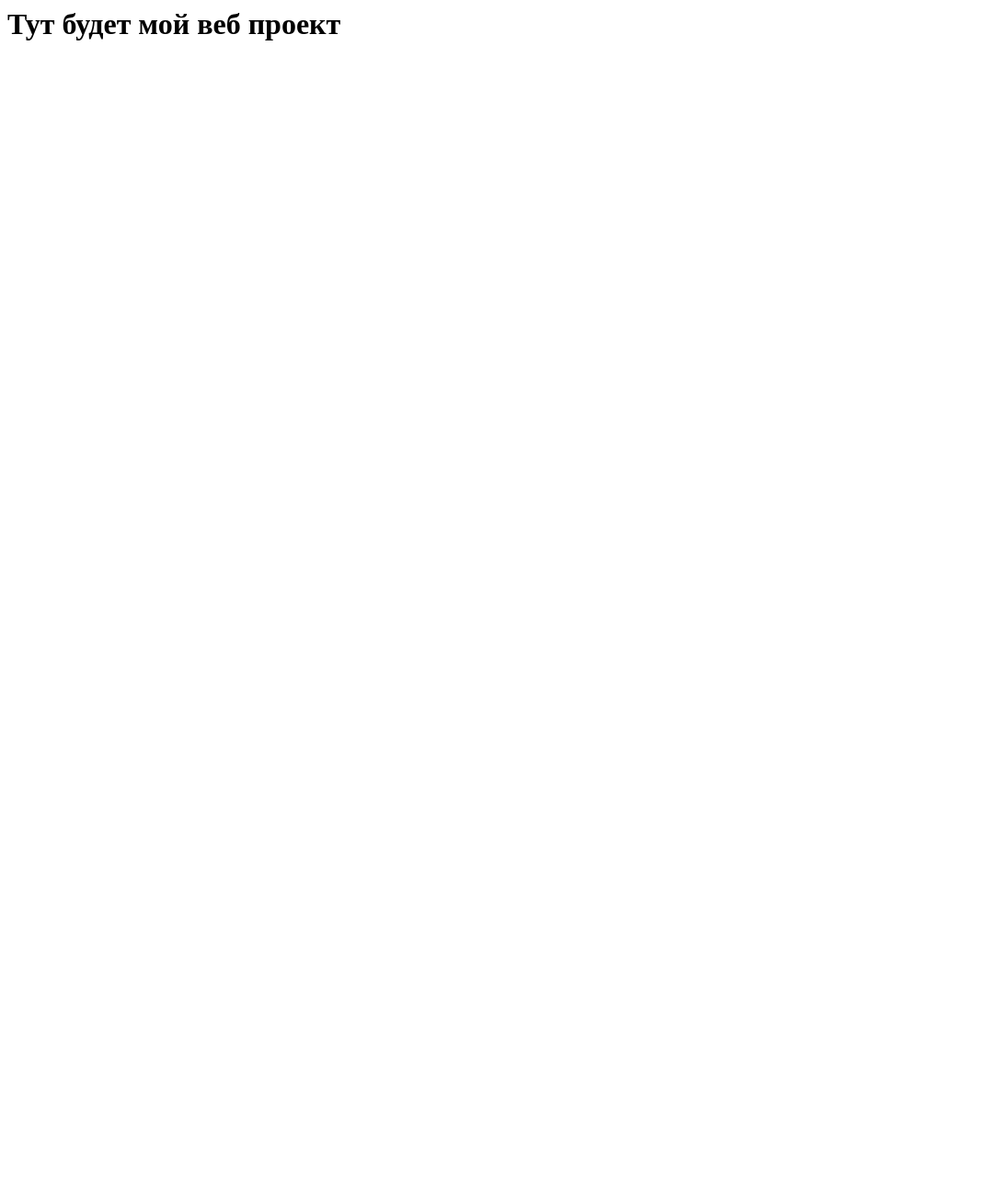
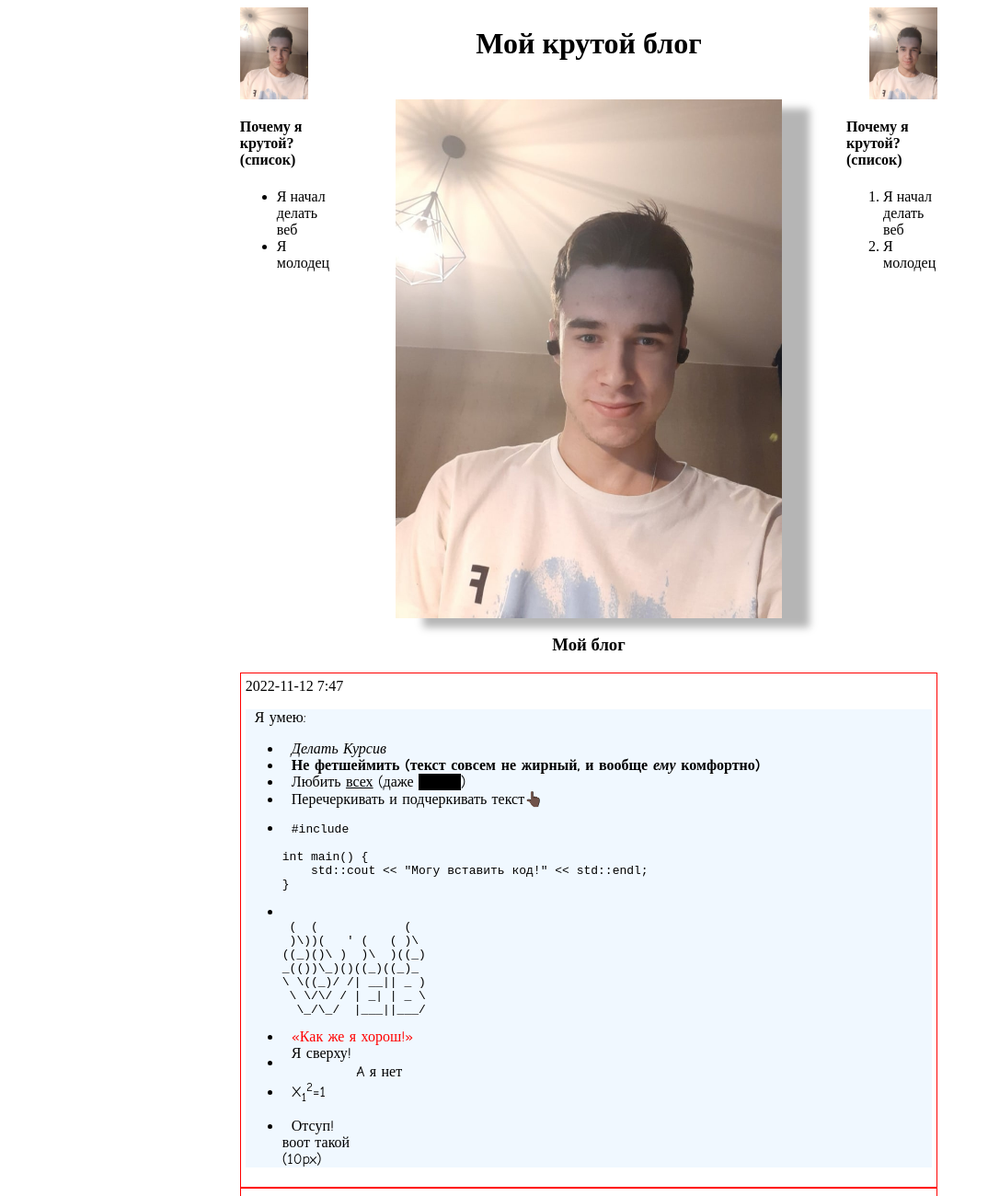
Before and after one commit to qbic2002/WebRepo, a plain HTML site: page index.html in a window 1280 px wide. Shown: the top 1300 px of the page at 92% size, without its empty margins (0-1074 px from the left). Before the commit the page ends 800 px from the top, so only its background shows below. Drawn offline with Linux system fonts and the light colour scheme.

Commit message:
feat: lab1 and lab2 feat: readme.md

```diff
--- a/index.html
+++ b/index.html
@@ -1,8 +1,96 @@
-<html>
-  <head>
-  <title>Мой проект</title>
-  </head>
-  <body>
-    <h1>Тут будет мой веб проект</h1>
-  </body>
+<!DOCTYPE html>
+<html lang="ru">
+<head>
+    <meta charset="UTF-8">
+    <meta name="description" content="My live blog">
+    <meta name="author" content="Max Golovin">
+    <link href="styles/style.css" rel="stylesheet">
+    <title>Мой проект</title>
+</head>
+<body>
+<header>
+    <div id="header_div">
+        <div class="inline_div" id="left_img_div"><img class="header_img" src="images/me.jpg" alt="я"></div>
+        <div class="inline_div" id="header"><h1>Мой крутой блог</h1></div>
+        <div class="inline_div" id="right_img_div"><img class="header_img" src="images/me.jpg" alt="я"></div>
+    </div>
+</header>
+<main>
+    <div id="main_div">
+        <div class="inline_div" id="left_cool">
+            <h4>Почему я крутой?<br>(список)</h4>
+            <ul>
+                <li>Я начал делать веб</li>
+                <li>Я молодец</li>
+            </ul>
+        </div>
+        <div class="inline_div" id="main_img_div">
+            <img id="main_img" src="images/me.jpg" alt="Я">
+        </div>
+        <div class="inline_div" id="right_cool">
+            <h4>Почему я крутой?<br>(список)</h4>
+            <ol>
+                <li>Я начал делать веб</li>
+                <li>Я молодец</li>
+            </ol>
+        </div>
+    </div>
+    <section>
+        <div id="my_blog">
+            <h3>Мой блог</h3>
+        </div>
+        <div class="blog_post">
+            <time datetime="2022-11-12 7:47">2022-11-12 7:47</time>
+            <div class="blog_content">
+                <p>Я умею:</p>
+                <ul>
+                    <li><i>Делать Курсив</i></li>
+                    <li><strong>Не фетшеймить (текст совсем не жирный, и вообще <em>ему</em> комфортно)</strong>
+                    </li>
+                    <li>Любить
+                        <ins>всех</ins>
+                        (даже <span id="black_text"><del>негров</del></span>)
+                    </li>
+                    <li>Перечеркивать и подчеркивать текст&#128070;&#127999;</li>
+                    <li><pre><code>#include <iostream>
+
+int main() {
+    std::cout << "Могу вставить код!" << std::endl;
+}</code></pre>
+                    </li>
+                    <li><pre>
+
+ (  (            (
+ )\))(   ' (   ( )\
+((_)()\ )  )\  )((_)
+_(())\_)()((_)((_)_
+\ \((_)/ /| __|| _ )
+ \ \/\/ / | _| | _ \
+  \_/\_/  |___||___/
+</pre>
+                    </li>
+                    <li><q style="color: red">Как же я хорош!</q></li>
+                    <li><span style="vertical-align: 10px">Я сверху!</span><span
+                            style="vertical-align: -10px"> A я нет</span></li>
+                    <li>X<sub>1</sub><sup>2</sup>=1</li>
+                    <li><p>Отсуп!<br>воот такой<br>(10px)</p></li>
+                </ul>
+            </div>
+        </div>
+        <div class="blog_post">
+            <time datetime="2022-11-11 1:34">2022-11-11 1:34</time>
+            <div class="blog_content"><p>Я устал</p></div>
+        </div>
+        <div class="blog_post">
+            <time datetime="2022-11-11 0:50">2022-11-11 0:50</time>
+            <div class="blog_content"><p>Я вспомнил, что надо делать веб</p></div>
+        </div>
+    </section>
+</main>
+<footer>
+    <div class="footer_div">
+        <p>tg: <a href="https://t.me/qbic0">@qbic0</a></p>
+    </div>
+</footer>
+</body>
 </html>
--- /dev/null
+++ b/styles/style.css
@@ -0,0 +1,73 @@
+.header_img{
+    height: inherit;
+    width: inherit;
+}
+
+#header_div{
+    height: 100px;
+    display: flex;
+    flex-direction: row;
+    justify-content: space-between;
+}
+.inline_div{
+    height: inherit;
+    width: inherit;
+}
+#left_img_div, #left_cool{
+    margin-left: 20%;
+}
+#header{
+}
+#right_img_div, #right_cool{
+    margin-right: 20%;
+}
+
+#main_div{
+    display: flex;
+    flex-direction: row;
+    justify-content: space-between;
+}
+
+#my_blog{
+    text-align: center;
+}
+
+#main_img_div {
+    width: 75%;
+    display: flex;
+    justify-content: center;
+}
+
+#main_img{
+    width: inherit;
+    filter: drop-shadow(30px 10px 4px rgba(0, 0, 0, 0.29));
+}
+
+.blog_post{
+    margin-left: 20%;
+    margin-right: 20%;
+    padding: 5px;
+    border: 1px solid #ff0000;
+}
+
+.blog_content{
+    background: #f0f8ff;
+    font-size: medium;
+    font-family: "Comic Sans MS", serif;
+    font-weight: normal;
+    line-height: normal;
+    text-align: justify;
+    text-indent: 10px;
+    word-spacing: normal;
+}
+
+.footer_div{
+    margin-top: 10px;
+    padding-left: 20%;
+    padding-right: 20%;
+    border-top: 1px solid black;
+}
+
+#black_text{
+    background-color: black;
+}
```
Also changed, not shown: images/me.jpg (added), 1 other file.
